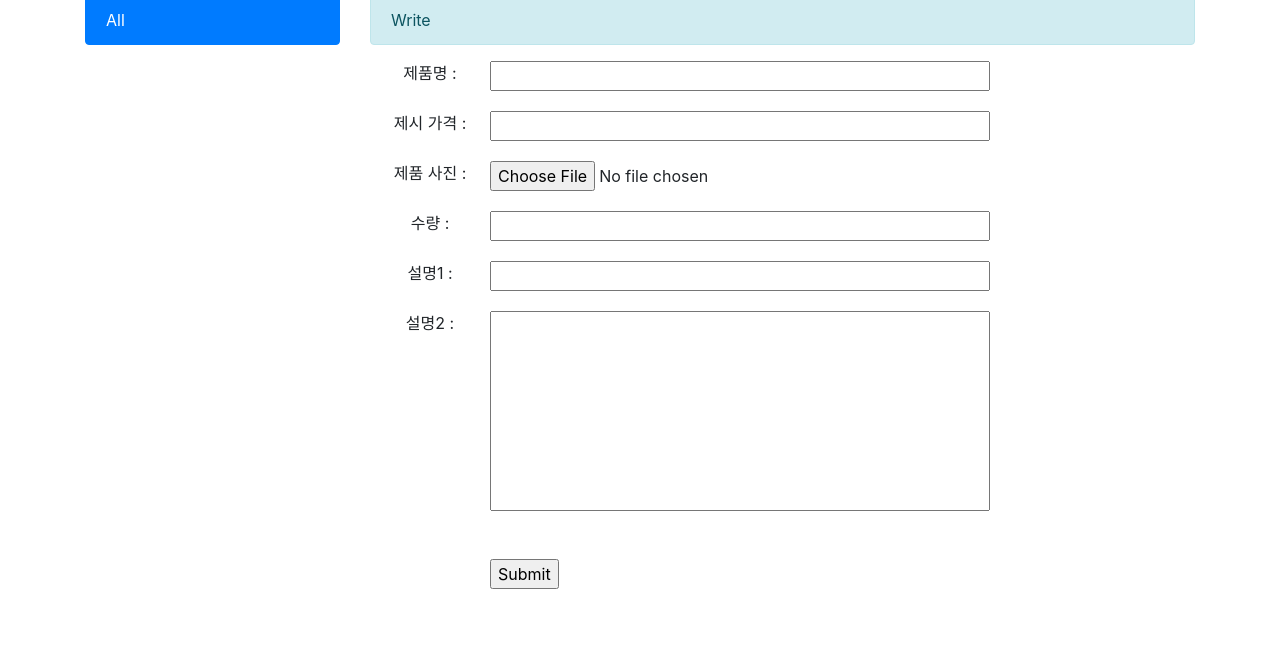
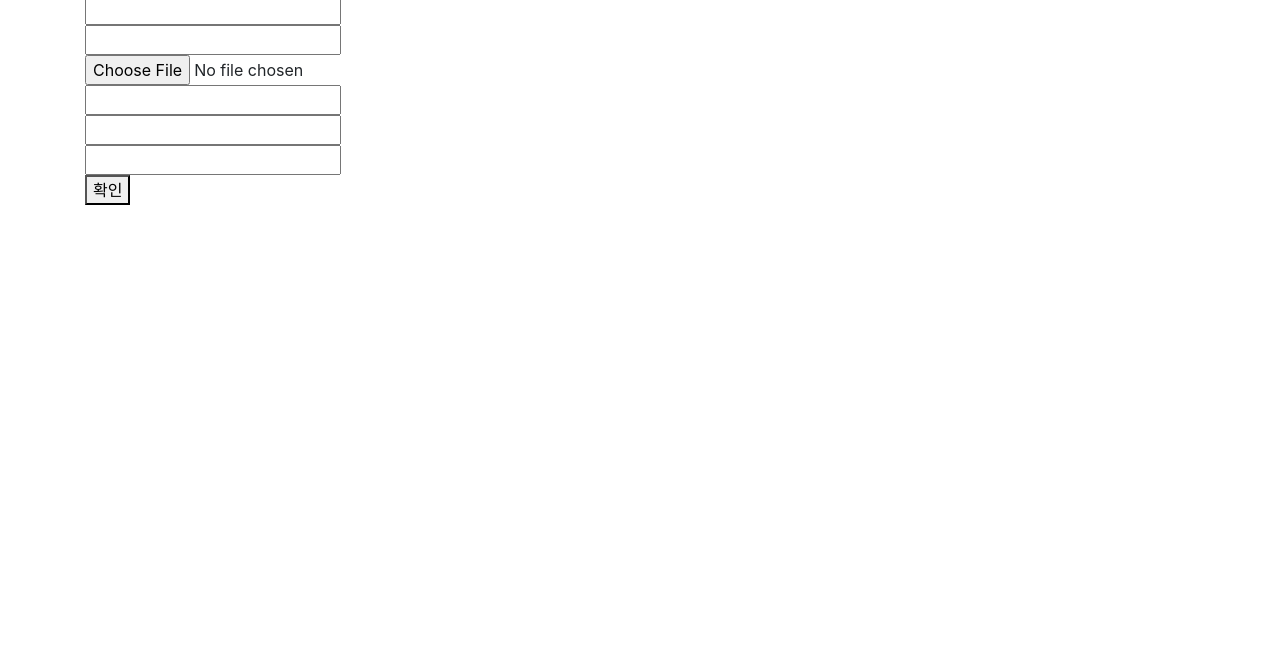
Before and after one commit to plenilune3/secondhand_market, a Django app: page /write/ in a window 1280 px wide. Shown: the part 147-800 px from the top of the page. Run offline with Django 3.2, Linux system fonts and the light colour scheme; the visitor is signed in with stand-in values (Sample User, id 1); some libraries are stand-ins or nearby versions.

Commit message:
Revert "오류 수정"
This reverts commit bfffd34afc5ac2a3eece0da640cbe18bb41558c7.

```diff
--- a/shop/templates/shop/list.html
+++ b/shop/templates/shop/list.html
@@ -4,14 +4,14 @@
 
 
     <div class="row">
-        <!-- <div class="col-lg-3">
+        <div class="col-lg-3">
             <div class="list-group">
                 <a href="/" class="list-group-item {% if not current_category %}active{% endif %}">All</a>
                 {% for c in categories %}
                     <a href="{{c.get_absolute_url}}" class="list-group-item {% if current_category.slug == c.slug %}active{% endif %}">{{c.name}}</a>
                 {% endfor %}
             </div>
-        </div> -->
+        </div>
 
 
         <div class="col">
--- a/shop/templates/shop/write.html
+++ b/shop/templates/shop/write.html
@@ -2,52 +2,22 @@
 {% block title %}Write Page{% endblock %}
 {% block content %}
 
-<div class="row">
-    <!-- <div class="col-lg-3">
-        <div class="list-group">
-            <a href="/" class="list-group-item {% if not current_category %}active{% endif %}">All</a>
-            {% for c in categories %}
-                <a href="{{c.get_absolute_url}}" class="list-group-item {% if current_category.slug == c.slug %}active{% endif %}">{{c.name}}</a>
-            {% endfor %}
-        </div>
-    </div> -->
-
-        {% if user.is_authenticated %}
-    <div class="col">
-        <div class="alert alert-info" role="alert">
-                Write
-        </div>
-        <form method="POST" enctype="multipart/form-data" action="/write_sub">
-        {% csrf_token %}
-            <div style="width: 120px; height: 200px; float: left; text-align: center" >
-                <ul>
-                    <li>제품명 : <br><br></li>
-                    <li>제시 가격 : <br><br></li>
-                    <li>제품 사진 : <br><br></li>
-                    <li> 수량 : <br><br></li>
-                    <li> 설명1  : <br><br></li>
-                    <li> 설명2  : <br><br></li>
-
-                </ul>
-            </div>
-            <div style="width: 200px; height: 150px; float: left;">
-                <ul style="width: 500px;">
-                    <li><input type="text" name="name" style="width: 500px;"><br><br></li>
-                    <li><input type="text" name="price"style="width: 500px;"><br><br></li>
-                    <li><input type="file" name="image"style="width: 500px;"><br><br></li>
-                    <li><input type="text" name="stock" id=""style="width: 500px;"><br><br></li>
-                    <li><input type="text" name="description"style="width: 500px;"><br><br></li>
-                    <!-- <li><input type="text" name="meta_description" id=""><br><br></li> -->
-                    <!-- <li><input type="hidden" name="user_id" value="{{ user.username }}"><br></li> -->
-                </ul>
-                <input type="text" name="meta_description" id="" style="width: 500px; height:200px"><br><br>
-                <input type="hidden" name="user_id" value="{{ user.username }}"><br>
-                <input type="submit" style="margin:auto"><br>
-            </div>
-        </form>
-    </div>
+    {% if user.is_authenticated %}
+    <form method="POST" enctype="multipart/form-data" action="/write_sub">
+    {% csrf_token %}
+        <input type="text" name="name" ><br>
+        <input type="text" name="price"><br>
+        <input type="file" name="image"><br>
+        <input type="text" name="description"><br>
+        <input type="text" name="meta_description" id=""><br>
+        <input type="text" name="stock" id=""><br>
+        <input type="hidden" name="user_id" value="{{ user.username }}">
+        <button type="submit" name="is_up" value="write"> 확인 </button>
+    </form>
     {% else %}
     <h1>로그인이 필요합니다!!</h1>
     {% endif %}
-</div>
+
+
+
 {% endblock %}
--- a/templates/base.html
+++ b/templates/base.html
@@ -18,17 +18,6 @@
 
     {% block style %}
     {% endblock %}
-    <style>
-      ul{
-        list-style: none;
-        margin:0;
-        padding: 0;
-      }
-
-      li{
-        height: 50px;
-      }
-    </style>
 </head>
 
 
@@ -70,23 +59,9 @@
     </ul>
   </div>
 </nav>
-
 <div class="container">
-  <div class="row">
-    <div class="col-lg-3">
-        <div class="list-group">
-            <a href="/" class="list-group-item {% if not current_category %}active{% endif %}">All</a>
-            {% for c in categories %}
-                <a href="{{c.get_absolute_url}}" class="list-group-item {% if current_category.slug == c.slug %}active{% endif %}">{{c.name}}</a>
-            {% endfor %}
-        </div>
-    </div>
-    <div class="col">
-    {% block content %}
-    {% endblock %}
-    </div>
-  </div>
-
+{% block content %}
+{% endblock %}
 </div>
 
 </body>
```
